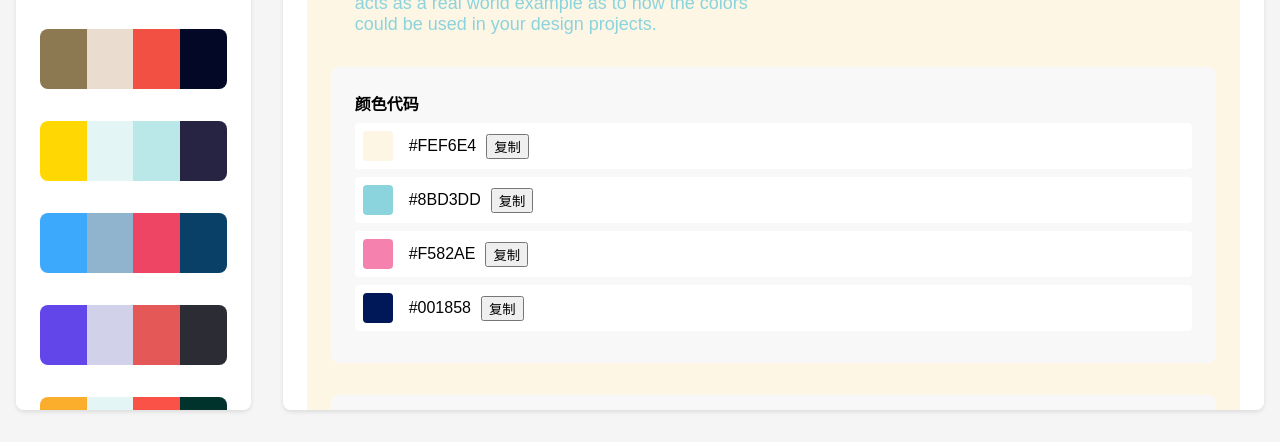
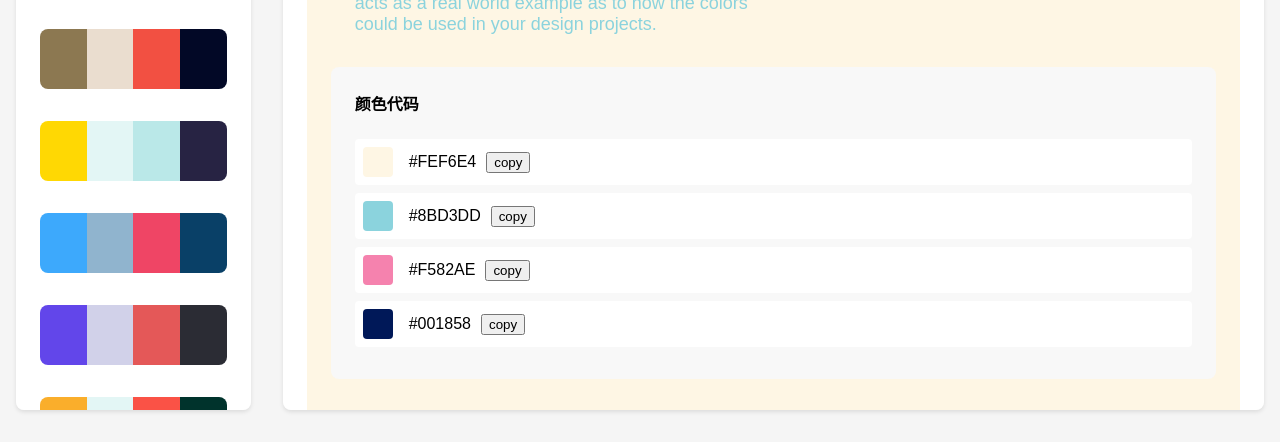
Before and after one commit to weysx/HueMate, a plain HTML site: page index.html in a window 1280 px wide. Shown: the part 366-808 px from the top of the page. Drawn offline with Linux system fonts and the light colour scheme.

Commit message:
完善了配色分析

```diff
--- a/css/style.css
+++ b/css/style.css
@@ -76,7 +76,6 @@ header h1 {
 .preview-container {
     margin-top: 1rem;
     min-height: calc(100vh - 200px);
-    border-radius: 8px;
     overflow: hidden;
     display: flex;
     flex-direction: column;
@@ -89,6 +88,7 @@ header h1 {
 .preview-main  {
     font-size: 16px;
     padding: 1.5rem;
+    border-radius: 8px;
 }
 
 .preview-header2 {
--- a/index.html
+++ b/index.html
@@ -37,11 +37,11 @@
                         <div>
                             <!-- 颜色信息 -->
                             <div class="color-info">
-                                <h4>颜色代码</h4>
+                                <h4 style="margin-bottom: 1.5rem;">颜色代码</h4>
                                 <div id="colorCodes"></div>
                             </div>
                             <div class="color-analysis">
-                                <h4>配色分析</h4>
+                                <h4 style="margin-bottom: 1.5rem;">配色分析</h4>
                                 <p id="colorAnalysis"></p>
                             </div>
                         </div>
--- a/js/script.js
+++ b/js/script.js
@@ -2,7 +2,7 @@
 const colorPalettes = [
     {
         colors: ['#fef6e4', '#8bd3dd', '#f582ae', '#001858'],
-        analysis: '柔和的米白色传递出纯净与舒适，浅青蓝带来冷静与现代感，柔粉色增添温暖与亲和力，而深藏青则稳固整体视觉平衡，赋予画面专业与思考的力量。整体配色既富有亲和力，又不失理性与格调，适合用于强调情感与信任感并重的设计场景，如健康生活类应用。',
+        analysis: '· 主色 #fef6e4 是一种柔和的米白色，带有淡淡的暖调，适合作为整体背景或界面基底，增强可读性与亲近感。\n\n· 次要色 #8bd3dd 属于清爽的浅青蓝色，保持轻盈通透的视觉效果，适用于内容区域、辅助信息或图标色。\n\n· 高亮色 #f582ae 是富有情感张力的柔粉红，能够迅速吸引用户视线，适合用于按钮、提示、标签等需要重点突出的元素。\n\n· 描边色 #001858 是深邃的藏青色，为整体提供了沉稳的视觉锚点，可作为边框、文字或重要结构线的颜色，增强层次感与可读性。',
         colorRules: {
             Bg: 0,
             headerText: 3,
@@ -11,16 +11,16 @@ const colorPalettes = [
     },
     {
         colors: ['#e78fb3', '#ffc0ad', '#9656a2', '#fff3ec'],
-        analysis: '玫粉色象征着甜美、活力与情感张力；柔杏橘色则带来温暖与治愈感；紫色调沉稳而神秘，为整体色彩注入一份深度与格调，激发想象力与创造力；而淡奶油色则像一层柔光，将整个配色调和得更加轻盈通透。组合在一起时，这套配色充满浪漫、艺术化的表达，适合用于强调情感、个性与创意的视觉场景，如插画作品、情感类应用、时尚品牌或生活方式类设计。',
+        analysis: '· 主色 #fff3ec 是温柔的奶油白，带有一丝暖调，为整体界面提供柔和、纯净的视觉基底，适合用于背景或大面积留白区域。\n\n· 次要色 #e78fb3 是浪漫的玫粉色，带有甜美与活力感，可用于辅助图形、卡片背景或图标填充，增强设计的亲和力与情感温度。\n\n· 高亮色 #9656a2 是优雅而富有张力的紫色，适合用于按钮、强调文字、图形点缀等高关注区域，增强视觉冲击力。\n\n· 描边色 #ffc0ad 是明快的杏橘色，轻盈又柔和，用作边框、分隔线或轻量文字时能起到结构强化与柔性过渡的作用。',
         colorRules: {
             Bg: 3,
             headerText: 2,
-            header2Text: 1,
+            header2Text: 0,
         }
     },
     {
         colors: ['#8c7851', '#eaddcf', '#f25042', '#020826'],
-        analysis: '这组配色融合了沉稳与视觉的张力，营造出复古而富有力量感的氛围。棕橄榄色与浅奶茶色传递温暖与亲和力，红橘色注入活力与情绪，而深蓝黑色则带来深度与对比。整体配色稳重中带有亮点，适合用于强调质感与情绪表达的设计，如咖啡品牌、科技产品、文艺产品等应用。',
+        analysis: '· 主色 #020826 是深邃的蓝黑色，营造出稳重、理性且具科技感的视觉基底，适合用于暗色主题背景。\n\n· 次要色 #8c7851 是带灰调的棕橄榄色，散发复古与自然气息，适用于图标、文字标题或内容分区，平衡整体色彩的情绪与温度。\n\n· 高亮色 #f25042 是富有冲击力的红橘色，能够快速吸引用户注意力，适合用于按钮、重要提示或交互反馈等关键区域。\n\n· 描边色 #eaddcf 是温润的浅奶茶色，柔和不刺眼，用作边框、分隔线时，可提升界面层次感并保持整体视觉的协调性。',
         colorRules: {
             Bg: 3,
             headerText: 0,
@@ -29,7 +29,7 @@ const colorPalettes = [
     },
     {
         colors: ['#ffd803', '#e3f6f5', '#bae8e8', '#272343'],
-        analysis: '黑白黄经典撞色，形成强烈视觉对比，适用于科技、信息类网站设计。',
+        analysis: '黑白黄经典撞色，形成强烈视觉对比。\n\n· 主色 #272343 是深沉浓郁的靛蓝色，带有一丝紫调，适合作为背景色使用，使整体界面富有深度与现代感。\n\n· 次要色 #bae8e8 是柔和的浅青绿色，清新通透，具备良好的辅助性，适用于次级内容背景、分区填充或视觉呼吸空间的创建。\n\n· 高亮色 #ffd803 是明亮饱满的柠檬黄色，极具视觉吸引力，可用于按钮、标签、图标或提示信息，增强交互的识别性与活力。\n\n· 描边色 #e3f6f5 是极浅的冰蓝色，轻盈温和，适合用作分隔线、边框或弱背景装饰。',
         colorRules: {
             Bg: 3,
             headerText: 0,
@@ -38,7 +38,7 @@ const colorPalettes = [
     },
     {
         colors: ['#3da9fc', '#90b4ce', '#ef4565', '#094067'],
-        analysis: '亮蓝与灰蓝营造出清晰、专业的科技氛围，玫红色注入活力与视觉焦点，深蓝则提供沉稳支撑。整体风格冷静中带有冲击力，适合用于科技产品、数字平台或创意类设计，突出高效、现代与表达力。',
+        analysis: '· 主色 #90b4ce 是冷静优雅的雾蓝色，带有灰调，营造出专业、可靠的视觉基调，适合作为主背景或主要内容区的底色。\n\n· 次要色 #094067 是深邃的钢铁蓝，饱和度高、对比强烈，可用于强调内容、导航栏或重要结构块，为界面提供清晰的层次支撑。\n\n· 高亮色 #ef4565 是鲜明的玫红色，极易吸引视线，适合用于按钮、交互提示、图标或重要标签，增强界面的情绪表现与操作引导。\n\n· 描边色 #90b4ce 与主色保持一致，既可用作视觉统一的边框颜色，又能维持整体色彩和谐，使界面简洁而富有秩序感。',
         colorRules: {
             Bg: 1,
             headerText: 3,
@@ -47,7 +47,7 @@ const colorPalettes = [
     },
     {
         colors: ['#6246ea', '#d1d1e9', '#e45858', '#2b2c34'],
-        analysis: '紫蓝色沉稳富有科技感，浅灰紫柔和平衡，红色注入情绪与冲击力，深灰黑则增强整体深度与对比。适合用于强调创意、个性的设计场景。',
+        analysis: '· 主色 #d1d1e9 是柔和的浅灰紫色，低饱和度带来理性与平和的视觉氛围，作为页面背景或底色，提升界面整体的可读性与亲和力。\n\n· 次要色 #6246ea 是鲜明的紫蓝色，富有现代感与科技气质，适合用于导航栏、标题区或重点模块背景，增强视觉聚焦与识别度。\n\n· 高亮色 #e45858 是饱和的暖红色，适用于按钮、警示提示或交互型元素，赋予设计以动感与冲击力。\n\n· 描边色 #2b2c34 是偏冷调的深灰黑色，为整体色彩系统提供结构支撑，适合用于文字、边框、图标线条等。',
         colorRules: {
             Bg: 1,
             headerText: 0,
@@ -56,7 +56,7 @@ const colorPalettes = [
     },
     {
         colors: ['#faae2b', '#e3f6f5', '#fa5246', '#00332c'],
-        analysis: '明亮的黄色带来积极与创意，清新的蓝绿色营造平静感，鲜红色注入情绪与热情，深绿色则提供稳重与深度。整体风格现代、动感，适合用于活力四射的品牌和创意设计。',
+        analysis: '· 主色 #00332c 是深沉的墨绿调，具有强烈的稳定感与自然气息，适合作为页面背景或深色模式基底。\n\n· 次要色 #faae2b 是明亮的琥珀黄色，带来积极、乐观的视觉印象，适合用于导航条、模块标题或图标底色。\n\n· 高亮色 #fa5246 是鲜明的红橘色，，适用于按钮、警示信息或操作引导，迅速吸引用户注意力。\n\n· 描边色 #e3f6f5 是清浅的蓝绿色，具备良好的平衡性，既能用作边框、分割线，也适合大面积浅色背景使用，提升整体清爽感。',
         colorRules: {
             Bg: 3,
             headerText: 0,
@@ -131,14 +131,14 @@ function showPalettePreview(palette, index) {
         colorText.textContent = color.toUpperCase();
 
         const copyButton = document.createElement('button');
-        copyButton.textContent = '复制';
+        copyButton.textContent = 'copy';
         copyButton.style.marginLeft = '10px';
         copyButton.onclick = () => {
             navigator.clipboard.writeText(color)
                 .then(() => {
-                    copyButton.textContent = '已复制';
+                    copyButton.textContent = 'copied';
                     setTimeout(() => {
-                        copyButton.textContent = '复制';
+                        copyButton.textContent = 'copy';
                     }, 5000);
                 });
         };
@@ -149,7 +149,7 @@ function showPalettePreview(palette, index) {
         colorCodes.appendChild(colorCodeDiv);
     });
 
-    colorAnalysis.textContent = palette.analysis;
+    colorAnalysis.innerHTML = palette.analysis.replace(/\n/g, '<br>');
 
     // 更新预览区域的样式，传入颜色规则
     updatePreviewStyles(palette.colors, palette.colorRules);
```
